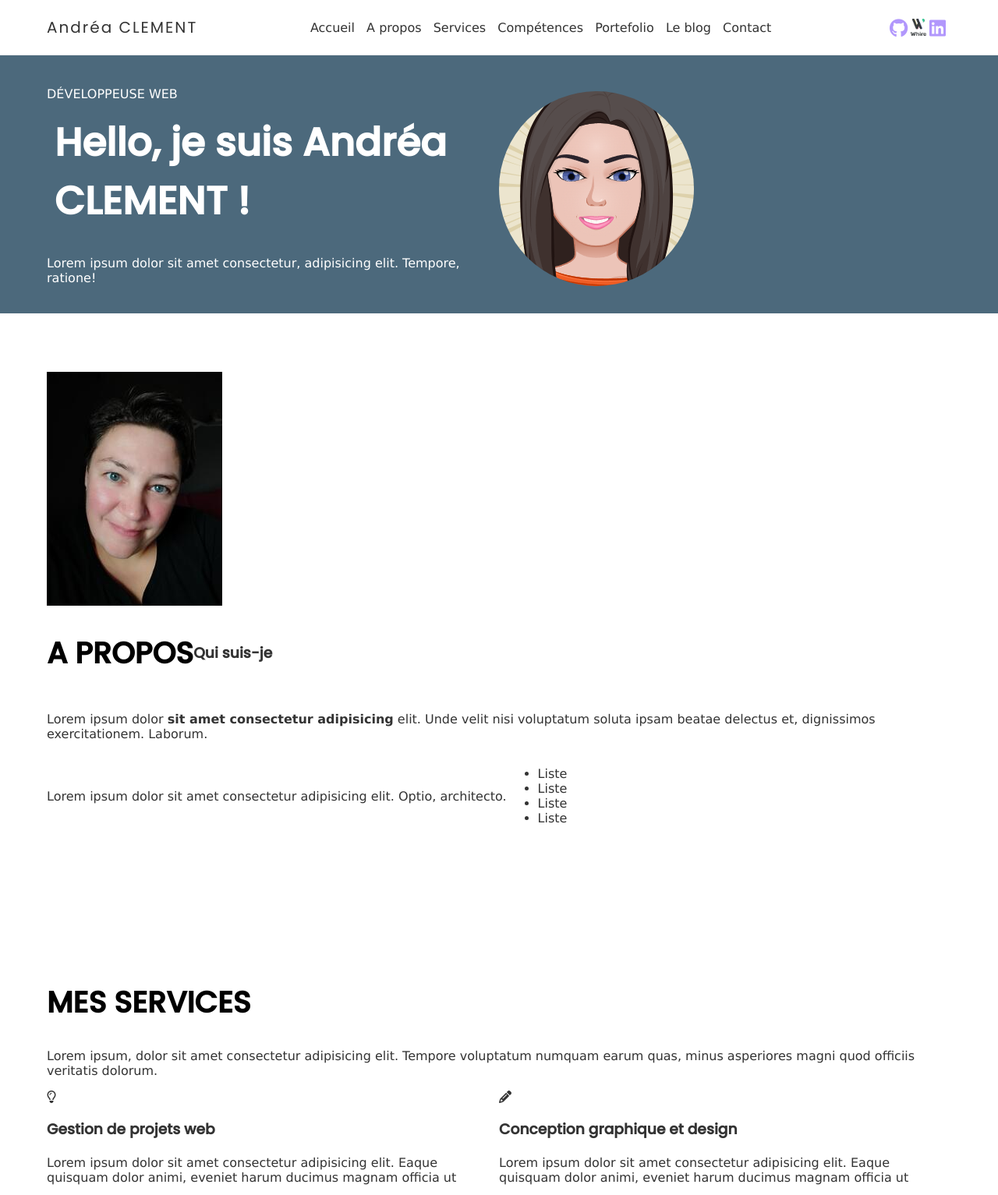
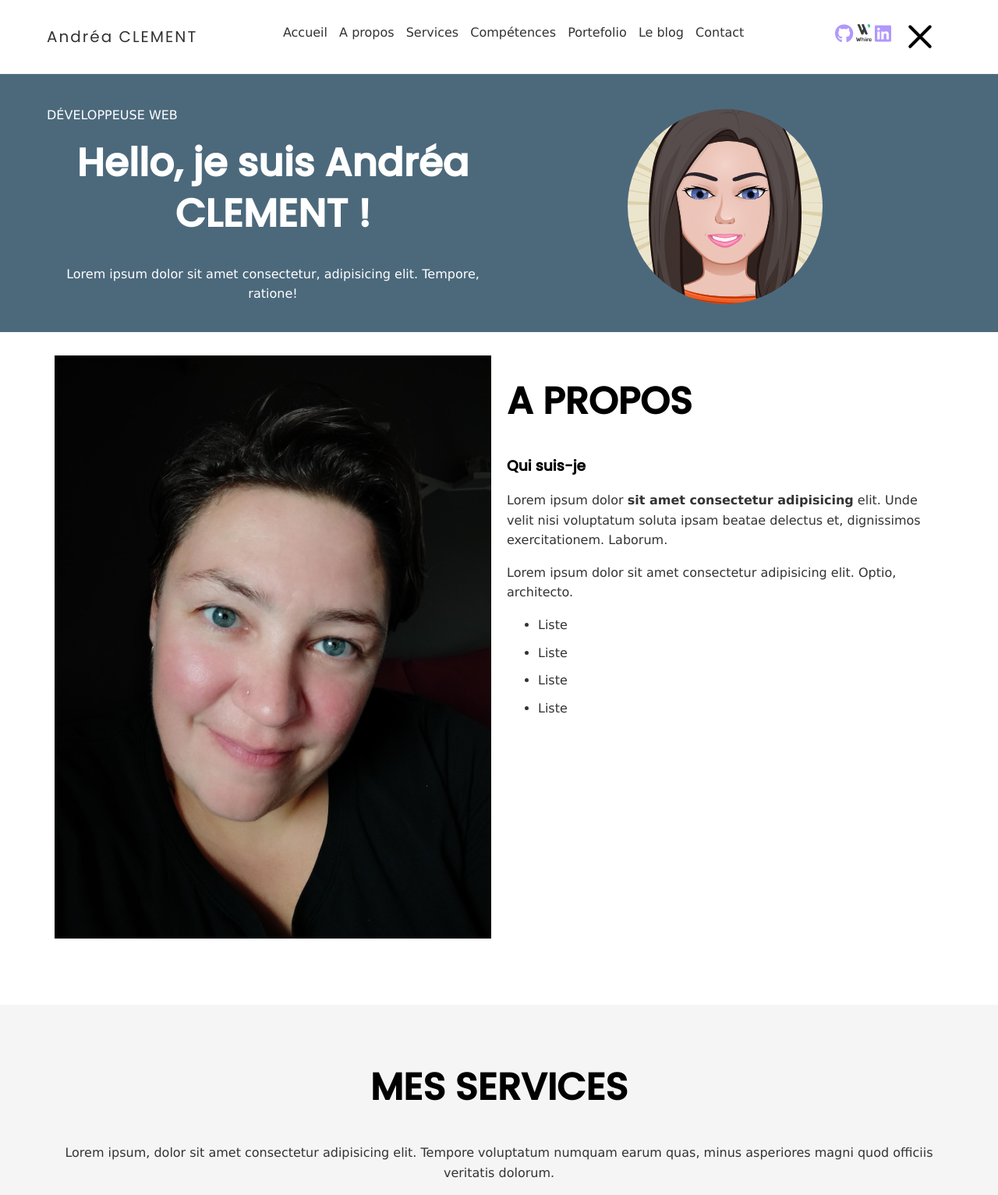
Before and after one commit to Andrea-cle/Portfolio, a plain HTML site: page index.html in a window 1280 px wide. Shown: the top 1533 px of the page at 78% size. Drawn offline with nearby package versions, Linux system fonts and the light colour scheme.

Commit message:
5eme commit

```diff
--- a/css/style.css
+++ b/css/style.css
@@ -1,4 +1,4 @@
-/* Base */
+/* ---------------------Base --------------------------------*/
 *{
   box-sizing: border-box;
 }
@@ -10,23 +10,26 @@ html{
 body{
   font-family: Verdana, Geneva, Tahoma, sans-serif;
   font-size: 1.6rem;
+  line-height: 1.6;
   color: #333;
   margin: 0;
 
  }
 
  h1, h2, h3, h4, h5, h6{
-  color: #333;
+  color: #000;
   font-family: "Poppins", sans-serif;
+  line-height: 1.3;
   }
 
 h1 .h1{
+  text-transform: uppercase;
   font-size: 3.1rem;
   font-weight: 700;
 }
 
- h2 .h2{
-  font-size: 2.2rem;
+ h2, .h2{
+  font-size: 2.8rem;
   text-transform: uppercase;
  }
 
@@ -38,6 +41,10 @@ img{
  max-width: 100%;
  height: auto;
  align-items: center;
+}
+
+li{
+  margin-bottom: 1rem;
 }
 
 .list-unstyled{
@@ -59,11 +66,21 @@ img{
 .grid{
  display: flex;
  flex-wrap: wrap;
- align-items: center ;
+ justify-content: center;
 }
 
 .grid_item{
+ flex-grow: 1;
+ flex-shrink: 0;
  width: 100%;
+ padding: 1rem;
+}
+
+@media screen and (max-width: 749px){
+  .grid_item img{
+   width: 350px;
+   /* height: 300px; */
+  }
  }
 
 @media screen and (min-width: 750px) {
@@ -76,26 +93,37 @@ img{
  .grid_item{
     width: 50%;
   }
-
 }
 
- /* Section */
+ /* -----------------Section----------------------------- */
 
 section{
  padding:5.5rem 0;
 }
 
 .section-title{
-  color:#000;
+  margin-top: 0;
   font-size: 3.8rem;
-  text-transform: uppercase;
 }
+
+.section-header{
+  text-align: center;
+}
+
+@media screen and (min-width: 750px) {
+  .section-title{
+    font-size: 4.8rem;
+  }
+}
+
+/* ---------header---------- */
 
 .header{
  background: #FFFF;
  border-bottom: 1px solid #EEE;
+ /* position:sticky;
+ top: 10px; */
 }
-
 
 .header .logo{
  font-family: "Poppins", sans-serif;
@@ -127,6 +155,8 @@ img{
  align-items: center;
 }
 
+/* ---------social---------- */
+
 .social{
  display: flex;
 }
@@ -139,7 +169,67 @@ img{
  height: 22px;
 }
 
-.burger{
+/* ---------button---------- */
+
+.hamburger {
+  display: inline-block;
+  cursor: pointer;
+  padding: 15px;
+  transition-property: opacity, filter;
+  transition-duration: 0.15s;
+  transition-timing-function: linear;
+  font: inherit;
+  color: inherit;
+  text-transform: none;
+  background-color: transparent;
+  border: 0;
+  margin: 0;
+  overflow: visible;
+}
+
+.hamburger-box {
+  width: 40px;
+  height: 24px;
+  display: inline-block;
+  position: relative;
+}
+
+.hamburger-inner {
+  display: block;
+  top: 50%;
+  margin-top: -2px;
+  width: 40px;
+  height: 4px;
+  background-color: #000;
+  border-radius: 4px;
+  position: absolute;
+  transition-duration: 0.2s;
+  transition-timing-function: cubic-bezier(0.19, 1, 0.22, 1);
+}
+
+.hamburger-inner::before,
+.hamburger-inner::after {
+  content: "";
+  display: block;
+  width: 40px;
+  height: 4px;
+  background-color: #000;
+  border-radius: 4px;
+  position: absolute;
+  transition-duration: 0.2s;
+  transition-timing-function: cubic-bezier(0.19, 1, 0.22, 1);
+}
+
+.hamburger-inner::before {
+  top: -10px;
+}
+
+.hamburger-inner::after {
+  bottom: -10px;
+}
+
+
+/* .burger{
  background:none;
  border: none;
  width: 35px;
@@ -147,9 +237,9 @@ img{
  cursor: pointer;
  position: relative;
  margin-left: 1rem;
-}
+} */
 
-.burger .bar{
+/* .burger .bar{
   display: block;
   width: 22px;
   height: 3px;
@@ -173,12 +263,7 @@ img{
 
 .burger .bar::after{
   transform: translateY(8px);
-}
-
-@media screen and (max-width: 749px){
-
-}
-
+} */
 
 @media screen and (min-width: 750px) {
   .navbar{
@@ -189,6 +274,8 @@ img{
    display:none;
   }
 }
+
+/* ---------hero---------- */
 
 .hero{
  background: #4c697c;
@@ -216,8 +303,8 @@ img{
   padding-top: 1rem;
 }
 
-.hero_avatar img{
-
+.hero_item .right{
+  flex-direction: inherit;
 }
 
 @media screen and (max-width: 749px) {
@@ -233,14 +320,113 @@ img{
 @media screen and (min-width: 750px) {
   .hero_item{
     flex: 1 0 50%;
+
+  }
+
+  .hero_item.left{
     align-items: flex-start;
-      text-align: left;
   }
+
   .hero .title{
     font-size: 5rem;
   }
 
   .hero_avatar img{
+    max-width: 438px;
     border-radius: 50%
   }
 }
+
+/* ---------about---------- */
+
+.about {
+  padding-top:0;
+}
+
+.about .section-title{
+  margin-top: 2.8rem;
+}
+
+@media screen and (min-width: 750px) {
+  .about img{
+    margin-right: 3rem;
+  }
+}
+
+/* ---------services---------- */
+
+.services{
+background: #f5f5f5;
+}
+
+.services_icon{
+  display:flex;
+  align-items: center;
+  justify-content: center;
+  width: 90px;
+  height: 90px;
+  margin: 0 auto;
+  border: 2px solid #5b6c78;
+  border-radius: 50%;
+}
+
+.services_icon i{
+  font-size: 35px;
+}
+
+.services_content{
+  flex: 1;
+  margin-bottom: 0;
+}
+
+.services h3{
+  margin: 0 auto;
+}
+
+@media screen and (max-width: 749px) {
+  .services{
+    text-align: center;
+  }
+
+  .services_icon{
+    margin: 0 auto;
+  }
+}
+
+@media screen and (min-width: 750px) {
+  .services{
+    display: flex;
+    align-items: center;
+  }
+
+  .services_icon{
+    margin-right: 2rem;
+  }
+}
+
+/* ---------compétences---------- */
+
+.skills h4, .skills p{
+  margin:0 0 0.3rem 0;
+}
+
+.skills li{
+  background: #f5f5f5;
+  border-left: 3px solid rgba(91,107,120);
+  padding: .9rem 2rem;
+}
+
+.skills .progressbar{
+  background: #f5f5f5;
+  color: #fff;
+  margin-bottom: 1rem;
+}
+
+.skills .bar{
+  background: #5b6c78;
+  padding: 1rem;
+}
+
+@media screen and (min-width: 750px) {
+
+}
--- a/index.html
+++ b/index.html
@@ -25,6 +25,7 @@
       crossorigin="anonymous"
     ></script>
     <link rel="stylesheet" href="./css/style.css" />
+    <link href="dist/hamburgers.css" rel="stylesheet" />
   </head>
   <body>
     <!--
@@ -94,7 +95,12 @@
               ></a>
             </li>
           </ul>
-          <button class="burger"><span class="bar"></span></button>
+          <button class="hamburger hamburger--vortex is-active" type="button">
+            <span class="hamburger-box">
+              <span class="hamburger-inner"></span>
+            </span>
+          </button>
+          <!-- <button class="burger"><span class="bar"></span></button> -->
         </div>
       </div>
     </header>
@@ -127,11 +133,11 @@
         <div class="grid">
           <div class="grid_item">
             <img
-              src="img/person.jpg"
+              src="img/personn.jpg"
               alt="Photo Andréa CLEMENT Dévelopeuse web full stack"
             />
           </div>
-          <div class="grid_item"></div>
+          <div class="grid_item">
             <h2 class="section-title">A propos</h2>
             <h3>Qui suis-je</h3>
             <p>
@@ -150,6 +156,7 @@
               <li>Liste</li>
               <li>Liste</li>
             </ul>
+          </div>
         </div>
       </div>
     </section>
@@ -313,11 +320,21 @@
           <div class="grid_item">
             <h3>Compétences en développement</h3>
             <div class="progressbar">
-              <div class="bar">HTML</div>
+              <div class="bar" style="width: 75%">HTML</div>
+            </div>
+            <div class="progressbar">
               <div class="bar">CSS</div>
+            </div>
+            <div class="progressbar">
               <div class="bar">JavaScript</div>
+            </div>
+            <div class="progressbar">
               <div class="bar">Node</div>
+            </div>
+            <div class="progressbar">
               <div class="bar">React</div>
+            </div>
+            <div class="progressbar">
               <div class="bar">PHTP</div>
             </div>
             <h3>Compétences en conception graphique</h3>
```
Also changed, not shown: img/personn.jpg (added). Lines whose indentation alone changed are shown as unchanged.
